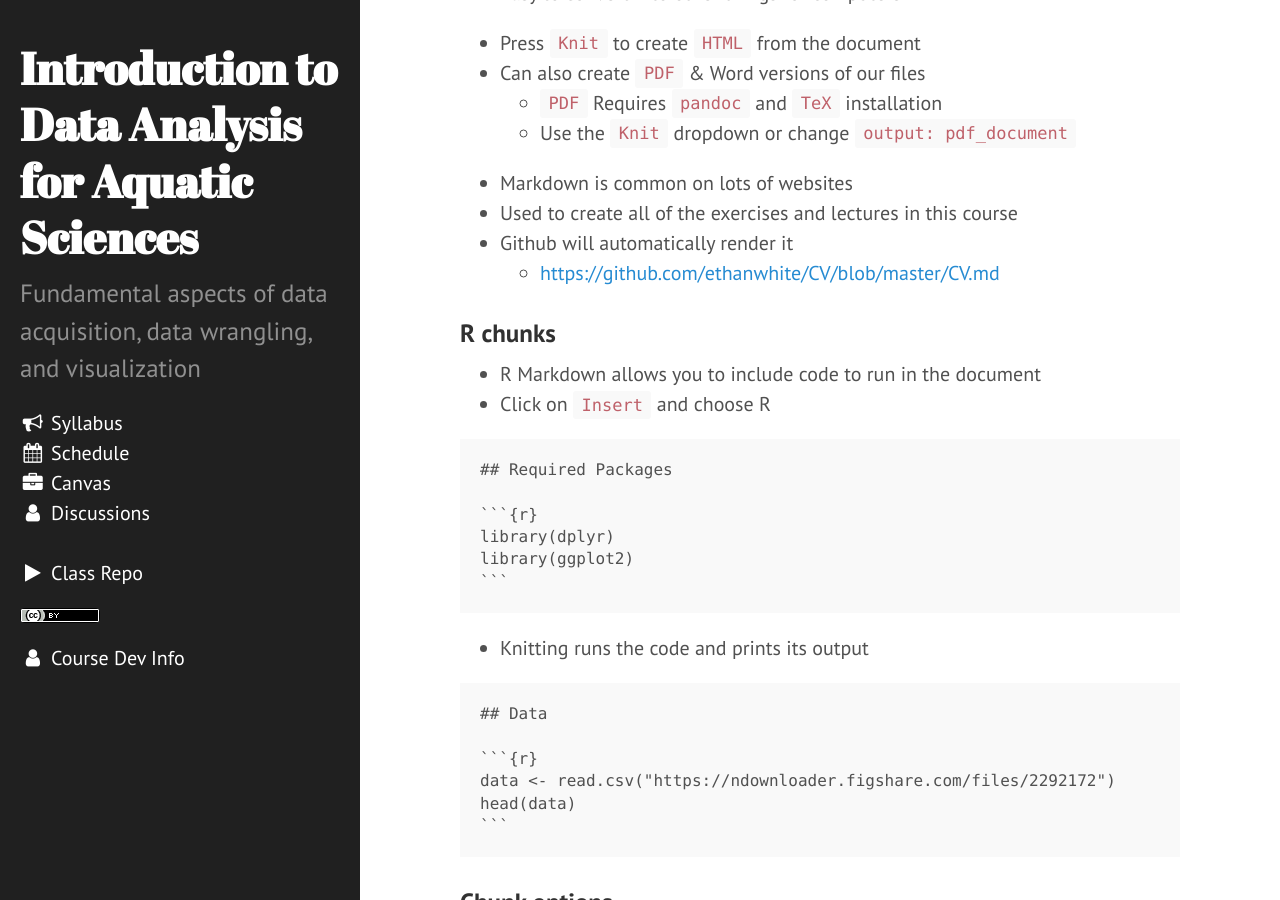
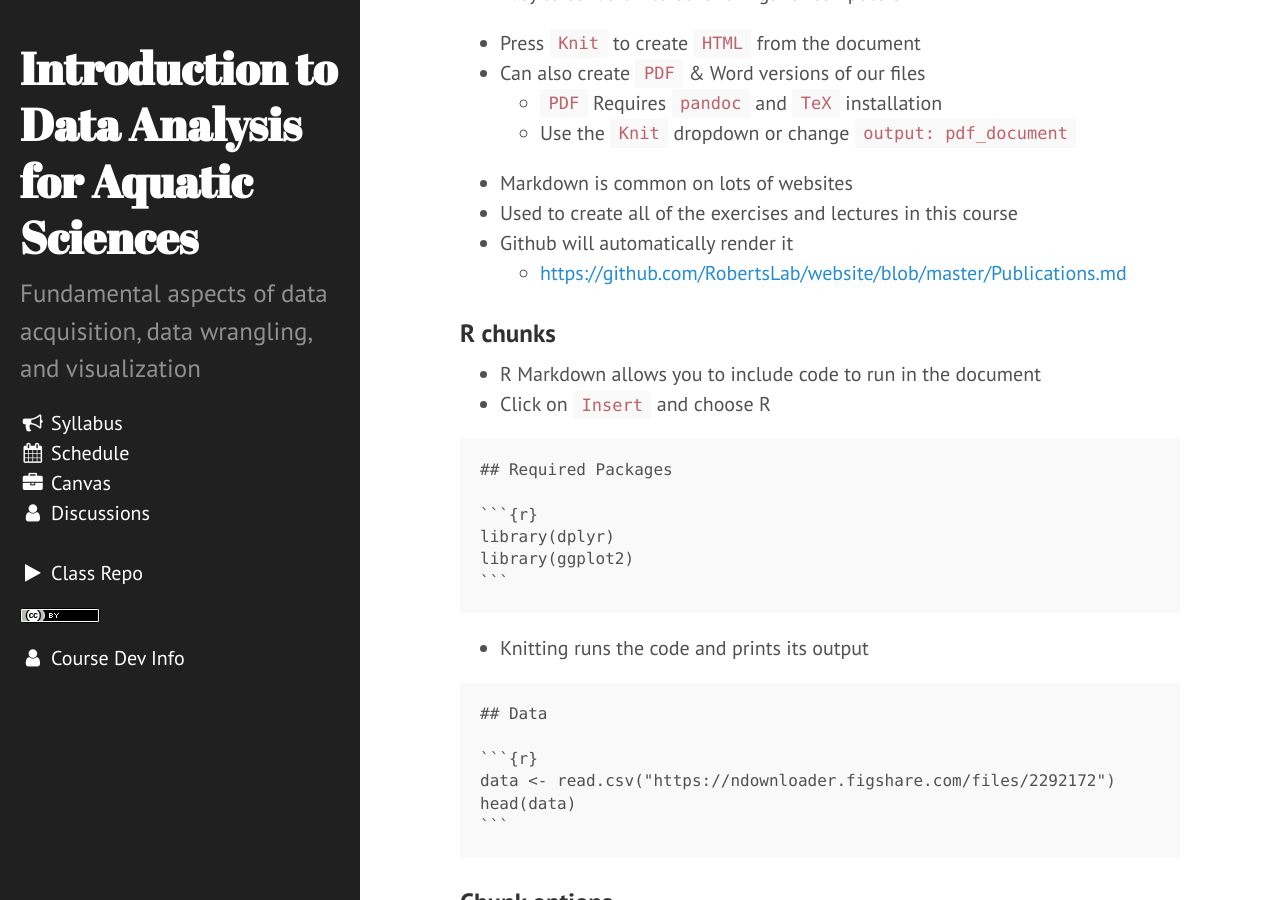
Before and after one commit to sr320/course-fish274-2020, a Jekyll site: the page built from materials/knitr.md, in a window 1280 px wide and 900 px high, scrolled down 1422 px. Built offline with Jekyll 4.4.1, drawn with Linux system fonts in a browser that asks for light colours; nearby versions of some CDN libraries; some of the changed lines change nothing that is shown.

Commit message:
md example

```diff
--- a/materials/knitr.md
+++ b/materials/knitr.md
@@ -57,7 +57,7 @@ In this document I will:
 * Markdown is common on lots of websites
 * Used to create all of the exercises and lectures in this course
 * Github will automatically render it
-    * [https://github.com/ethanwhite/CV/blob/master/CV.md](https://github.com/ethanwhite/CV/blob/master/CV.md)
+    * [https://github.com/RobertsLab/website/blob/master/Publications.md](https://github.com/RobertsLab/website/blob/master/Publications.md)
 
 ### R chunks
 
```
